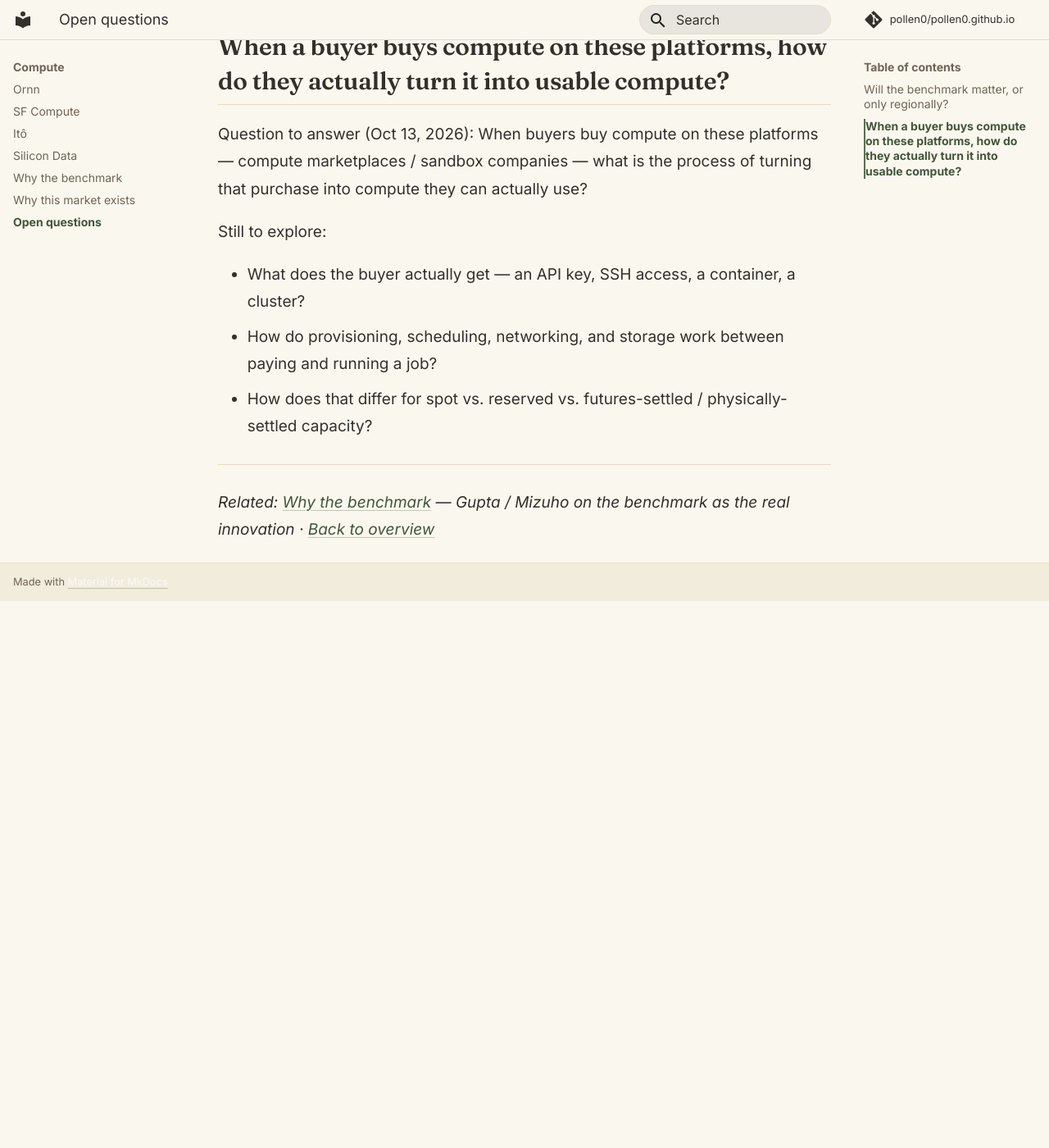
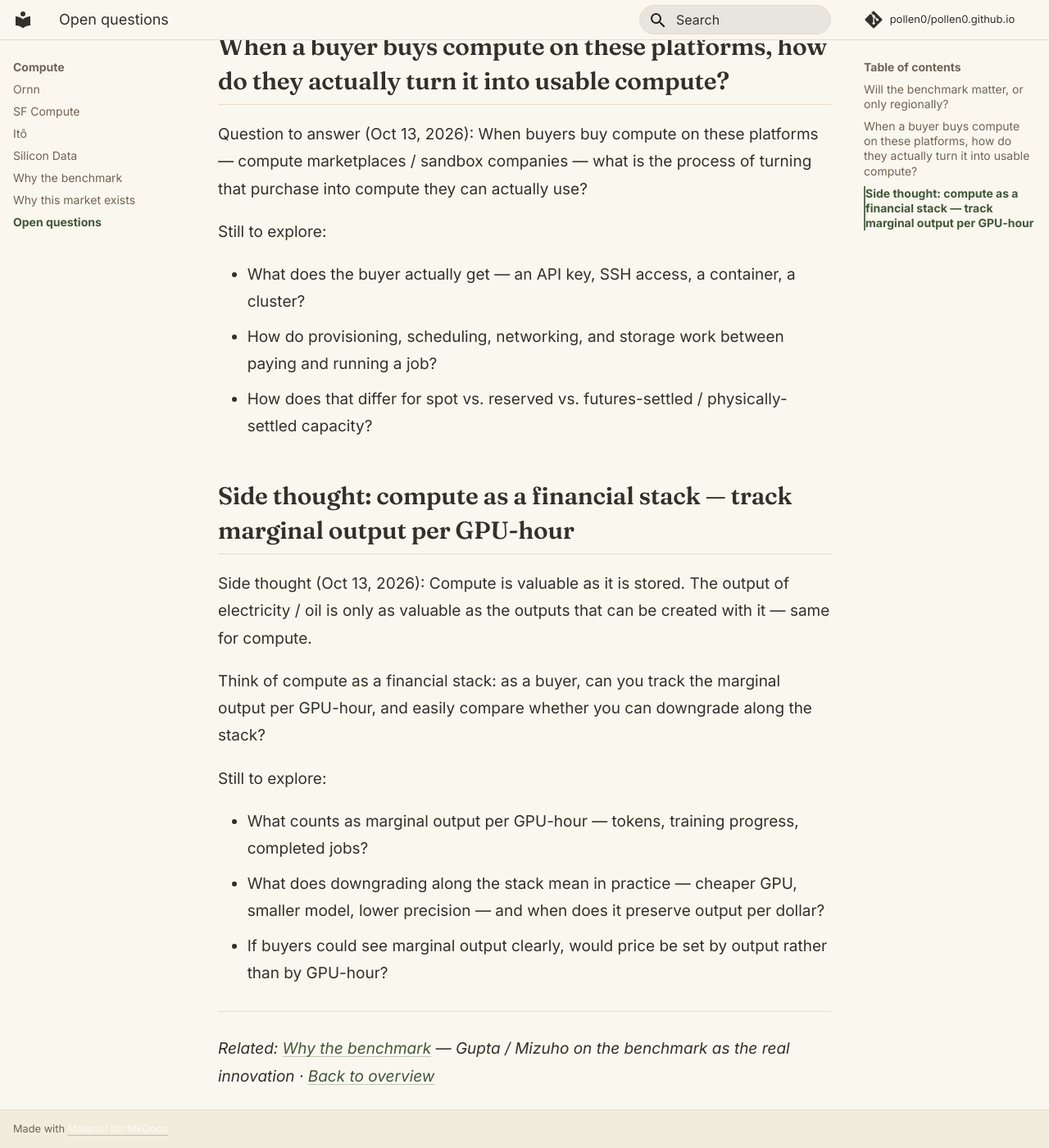
Before and after one commit to pollen0/pollen0.github.io, an MkDocs documentation site: the page built from docs/compute/open-questions.md, in a window 1280 px wide and 1400 px high, scrolled down 923 px. Shown: the whole window at 82% size. Built offline with MkDocs 1.6.1 and Material for MkDocs 9.7.7, drawn with Linux system fonts in a browser that asks for light colours; comment, search, counter and statistics services are not loaded; before the commit the page ends 1656 px from its top, so only the background shows below that.

Commit message:
Add side thought: compute as financial stack, marginal output per GPU-hour

```diff
--- a/docs/compute/open-questions.md
+++ b/docs/compute/open-questions.md
@@ -26,6 +26,18 @@ Still to explore:
 - How do provisioning, scheduling, networking, and storage work between paying and running a job?
 - How does that differ for spot vs. reserved vs. futures-settled / physically-settled capacity?
 
+## Side thought: compute as a financial stack — track marginal output per GPU-hour
+
+Side thought (Oct 13, 2026): Compute is valuable as it is stored. The output of electricity / oil is only as valuable as the outputs that can be created with it — same for compute.
+
+Think of compute as a financial stack: as a buyer, can you track the marginal output per GPU-hour, and easily compare whether you can downgrade along the stack?
+
+Still to explore:
+
+- What counts as marginal output per GPU-hour — tokens, training progress, completed jobs?
+- What does downgrading along the stack mean in practice — cheaper GPU, smaller model, lower precision — and when does it preserve output per dollar?
+- If buyers could see marginal output clearly, would price be set by output rather than by GPU-hour?
+
 ---
 
 *Related: [Why the benchmark](why-the-benchmark.md) — Gupta / Mizuho on the benchmark as the real innovation · [Back to overview](index.md)*
```
